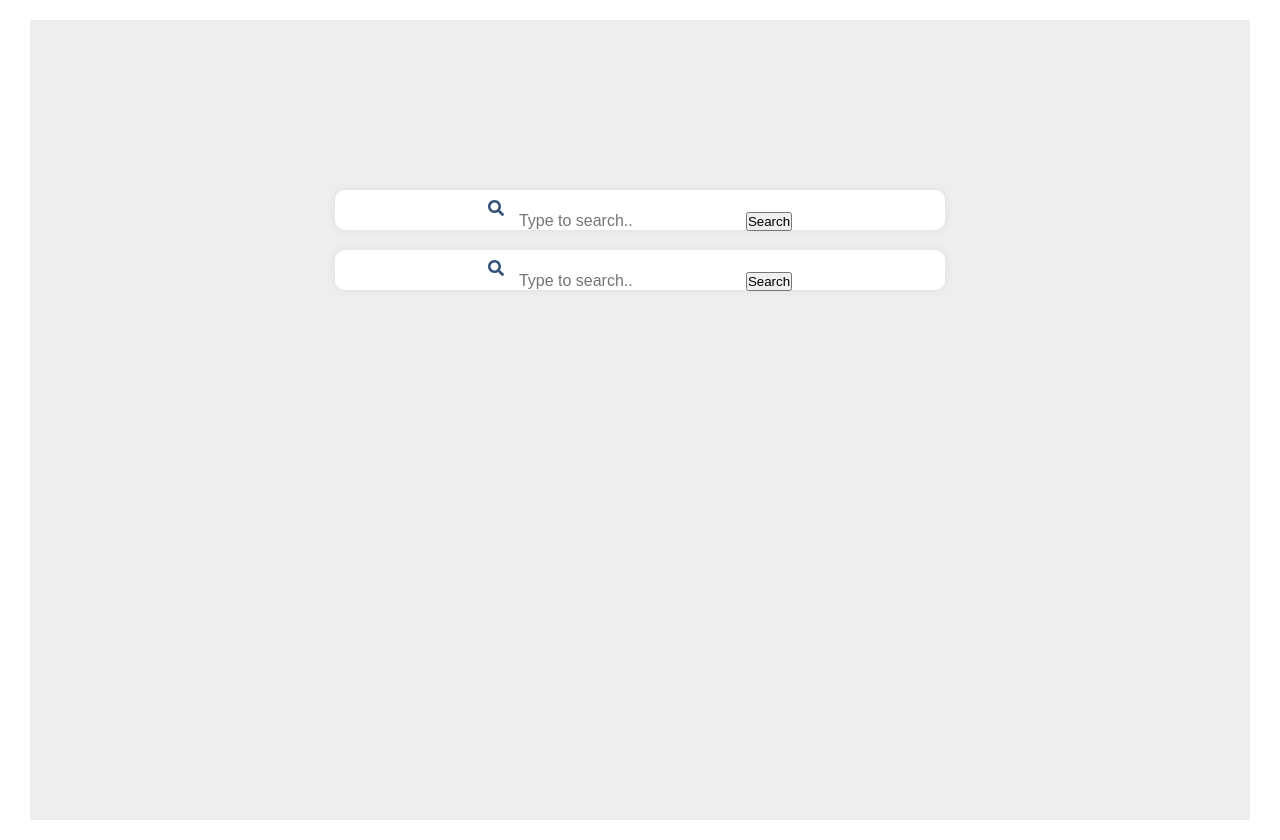
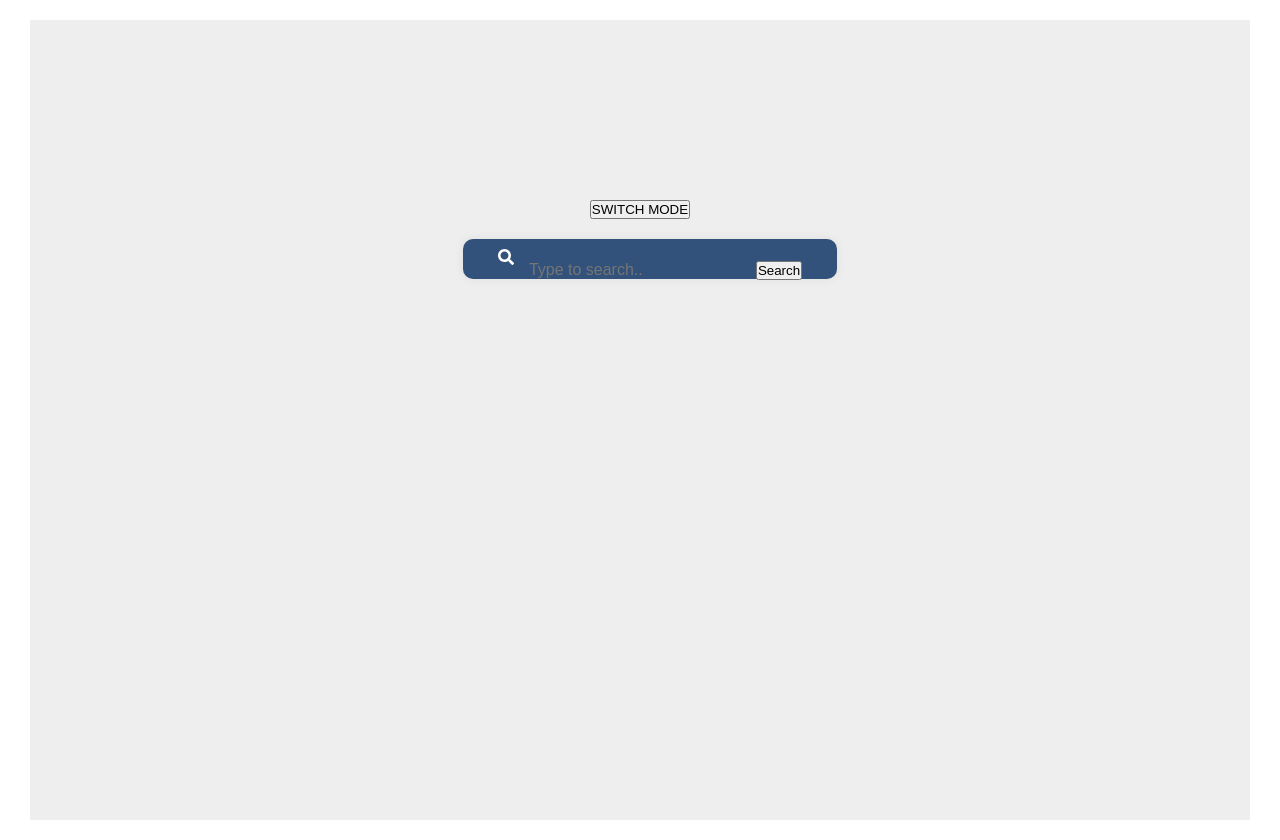
Before and after one commit to jeffreyhsu321/search_engine_lite, a React (Create React App) app in the folder search_engine_frontend/: page /local in a window 1280 px wide. Built offline with nearby package versions, Linux system fonts and the light colour scheme.

Commit message:
add switch mode

```diff
--- a/search_engine_frontend/package.json
+++ b/search_engine_frontend/package.json
@@ -12,6 +12,7 @@
     "react": "^18.2.0",
     "react-dom": "^18.2.0",
     "react-icons": "^4.8.0",
+    "react-router-dom": "^6.10.0",
     "react-scripts": "5.0.1",
     "web-vitals": "^2.1.4"
   },
--- a/search_engine_frontend/src/App.js
+++ b/search_engine_frontend/src/App.js
@@ -1,15 +1,21 @@
-import logo from './logo.svg';
 import './App.css';
+
+import { Routes, Route } from "react-router-dom";
 
 import { SearchBar } from "./components/SearchBar";
 import { LocalSearch } from "./components/LocalSearch";
+
 
 function App() {
   return (
     <div className="App">
       <div className="main">
-        <SearchBar/>
-        <LocalSearch />
+
+        <Routes>
+          <Route path='/' element={<SearchBar />} />
+          <Route path='/local' element={<LocalSearch />} />
+        </Routes>
+
       </div>
     </div>
   );
--- a/search_engine_frontend/src/components/LocalSearch.css
+++ b/search_engine_frontend/src/components/LocalSearch.css
@@ -1,6 +1,6 @@
 
 .local-search {
-    background-color: white;
+    background-color: #32527B;
     width: 100%;
     height: 2.5rem;
 
@@ -28,4 +28,4 @@
     margin: 10px;
 }
 
-#search-icon { color: #32527B; }
+#search-icon { color: #FFFFFF; }
--- a/search_engine_frontend/src/components/LocalSearch.js
+++ b/search_engine_frontend/src/components/LocalSearch.js
@@ -1,5 +1,6 @@
 import React from "react";
 import { useState } from 'react';
+import { Link } from 'react-router-dom';
 import MiniSearch from "minisearch";
 
 import "./LocalSearch.css";
@@ -45,7 +46,7 @@
             searchOptions: {
                 boost: { Song: 2, Artist: 1 },
                 prefix: true,
-                fuzzy: 0.25
+                //fuzzy: 0.25
             },
 
             //idField: "Song"
@@ -61,8 +62,10 @@
         console.log(searchResults);
       };
 
-    return <div className="local-search">
+    return <div>
+        <Link to="/"> <button>SWITCH MODE</button> </Link>
 
+        <div className="local-search">
             <FaSearch id="search-icon" />
             <input placeholder="Type to search.." value={query} onChange={(e) => setQuery(e.target.value)}/>
             <button onClick={handleSearch}>Search</button>
@@ -90,4 +93,5 @@
                 )}
             </div>
         </div>
+    </div>
 };
--- a/search_engine_frontend/src/components/SearchBar.js
+++ b/search_engine_frontend/src/components/SearchBar.js
@@ -1,5 +1,6 @@
 import React from "react";
 import { useState } from "react";
+import { Link } from 'react-router-dom';
 
 import "./SearchBar.css";
 import { FaSearch } from "react-icons/fa";
@@ -18,7 +19,10 @@
     };
 
 
-    return <div className="input-wrapper">
+    return <div>
+        <Link to="/local"> <button>SWITCH MODE</button> </Link>
+
+        <div className="input-wrapper">
             <FaSearch id="search-icon" />
             <input
                 placeholder="Type to search.."
@@ -40,4 +44,5 @@
                 )}
             </div>
         </div>
+    </div>
 };
--- a/search_engine_frontend/src/index.js
+++ b/search_engine_frontend/src/index.js
@@ -3,12 +3,13 @@
 import './index.css';
 import App from './App';
 import reportWebVitals from './reportWebVitals';
+import { BrowserRouter } from 'react-router-dom';
 
 const root = ReactDOM.createRoot(document.getElementById('root'));
 root.render(
-  <React.StrictMode>
+  <BrowserRouter>
     <App />
-  </React.StrictMode>
+  </BrowserRouter>
 );
 
 // If you want to start measuring performance in your app, pass a function
```
Also changed, not shown: 1 other file (tests, documents, lock files or other folders). Lines whose indentation alone changed are shown as unchanged.
